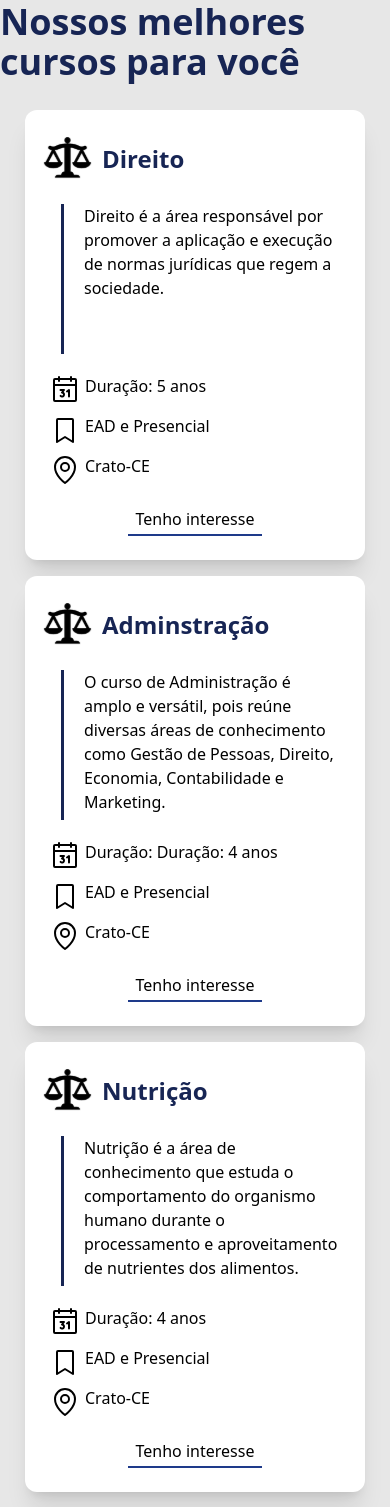
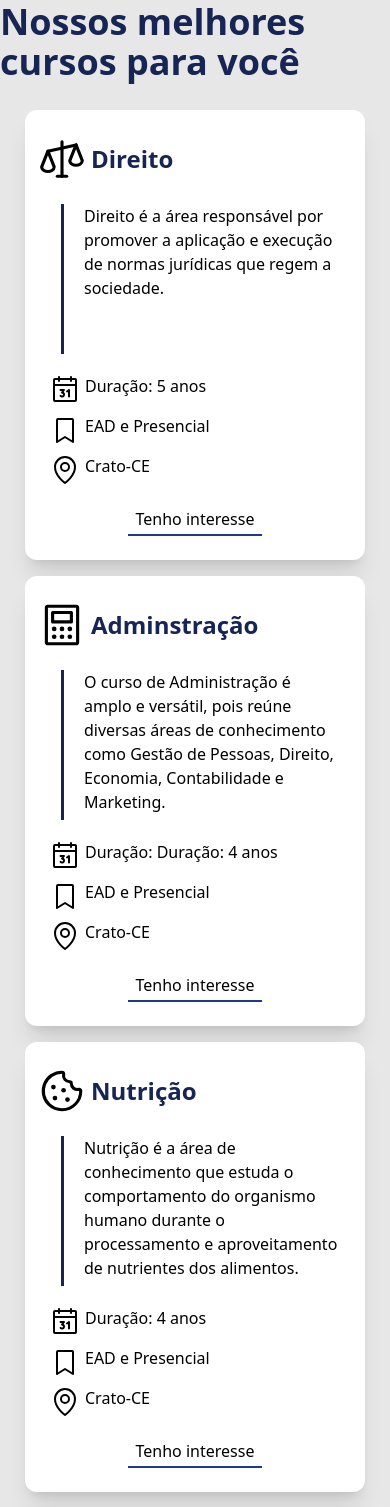
Before and after one commit to AristotelesAlves/LANDING-PAG-FAMEC, a React (Vite) app: page / in a window 390 px wide. Shown: the part 1920-3427 px from the top of the page. Built offline with nearby package versions, Linux system fonts and the light colour scheme; no server answers.

Commit message:
responsividade-01

```diff
--- a/src/components/CardCursos.tsx
+++ b/src/components/CardCursos.tsx
@@ -1,7 +1,8 @@
-import { Calendar, MapPin, BookmarkSimple } from 'phosphor-react';
+import { Calendar, MapPin, BookmarkSimple, IconProps } from 'phosphor-react';
+
 
 interface ICardCursos{
-    img: string;
+    img: React.ReactElement<IconProps>;
     title: string;
     description: string;
     modality: string;
@@ -12,7 +13,7 @@ export function CardCursos(props: ICardCursos){
     return(
         <div className="bg-white p-3 shadow-xl rounded-xl w-[340px] h-[450px] flex flex-col justify-center item ">
             <div className="flex gap-1 h-fit items-center text-xl font-bold pt-3 ">
-                <img src={props.img} alt="" />
+                {props.img}
                 <strong className="text-blue-950 text-2xl">
                     {props.title}
                 </strong>
--- a/src/components/Cursos.tsx
+++ b/src/components/Cursos.tsx
@@ -1,5 +1,6 @@
 import { CardCursos } from "./CardCursos";
 import logoDireito from '../img/direito.svg'
+import { Calculator, Cookie, Scales, Users } from "phosphor-react";
 
 export function Cursos(){
     return(
@@ -10,7 +11,7 @@ export function Cursos(){
             <div className="flex gap-4 justify-center w-full h-fit flex-wrap">
                 <CardCursos
                  description="Direito é a área responsável por promover a aplicação e execução de normas jurídicas que regem a sociedade."
-                 img={logoDireito}
+                 img={<Scales size={50} />}
                  modality="EAD e Presencial"
                  time="5 anos"
                  title="Direito"
@@ -18,7 +19,7 @@ export function Cursos(){
 
 <CardCursos
                  description="O curso de Administração é amplo e versátil, pois reúne diversas áreas de conhecimento como Gestão de Pessoas, Direito, Economia, Contabilidade e Marketing."
-                 img={logoDireito}
+                 img={<Calculator size={50} />}
                  modality="EAD e Presencial"
                  time="Duração: 4 anos"
                  title="Adminstração"
@@ -27,7 +28,7 @@ export function Cursos(){
 
 <CardCursos
                  description="Nutrição é a área de conhecimento que estuda o comportamento do organismo humano durante o processamento e aproveitamento de nutrientes dos alimentos."
-                 img={logoDireito}
+                 img={<Cookie size={50} />}
                  modality="EAD e Presencial"
                  time="4 anos"
                  title="Nutrição"
@@ -35,7 +36,7 @@ export function Cursos(){
 
 <CardCursos
                  description="Serviço Social é a área relacionada à execução de políticas públicas e programas sociais, que tem por objetivo a inclusão social, a diminuição de desigualdades e a garantia de direitos do cidadão."
-                 img={logoDireito}
+                 img={<Users size={50} />}
                  modality="EAD e Presencial"
                  time="4 anos"
                  title="Serviço social"
```
